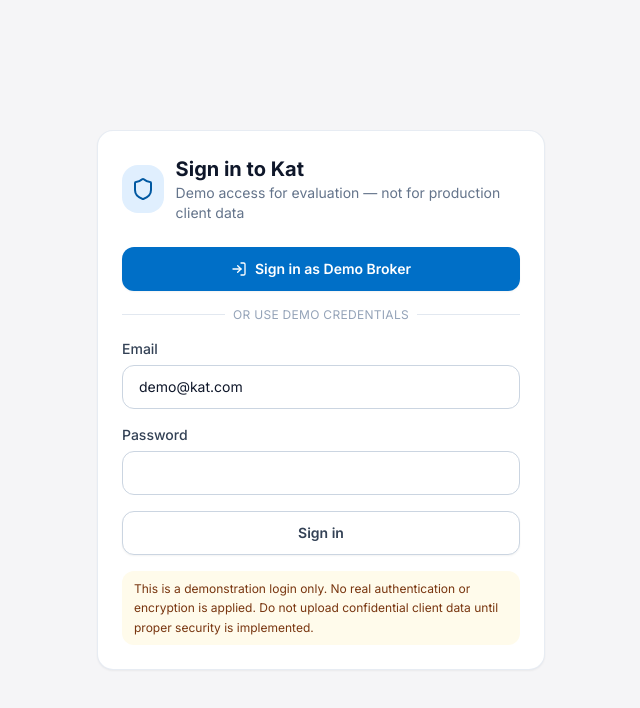
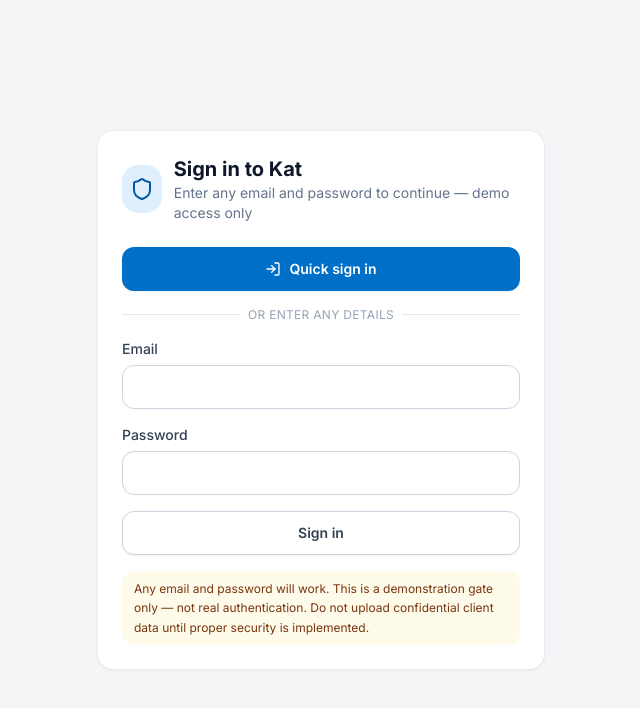
Before and after one commit to matthewcowley2206-sketch/Kat-Commercial-DD, a Next.js app: page / in a window 1280 px wide. Shown: the top 708 px of the page, without its empty margins (319-959 px from the left). Built offline with nearby package versions, Linux system fonts and the light colour scheme; no server answers.

Commit message:
Allow any email and password on the demo login screen.

```diff
--- a/src/components/AuthProvider.tsx
+++ b/src/components/AuthProvider.tsx
@@ -4,7 +4,6 @@ import { createContext, useCallback, useContext, useEffect, useState } from "rea
 import { LogIn, Shield } from "lucide-react";
 import {
   clearSession,
-  DEMO_CREDENTIALS,
   getSession,
   setSession,
   validateLogin,
@@ -27,7 +26,7 @@ export function useAuth() {
 }
 
 function LoginScreen({ onLogin }: { onLogin: (email: string, password: string) => boolean }) {
-  const [email, setEmail] = useState<string>(DEMO_CREDENTIALS.email);
+  const [email, setEmail] = useState("");
   const [password, setPassword] = useState("");
   const [error, setError] = useState<string | null>(null);
 
@@ -39,9 +38,9 @@ function LoginScreen({ onLogin }: { onLogin: (email: string, password: string) =
     }
   };
 
-  const handleDemoLogin = () => {
+  const handleQuickSignIn = () => {
     setError(null);
-    onLogin(DEMO_CREDENTIALS.email, DEMO_CREDENTIALS.password);
+    onLogin("guest@kat.com", "guest");
   };
 
   return (
@@ -58,7 +57,7 @@ function LoginScreen({ onLogin }: { onLogin: (email: string, password: string) =
             </div>
           </div>
 
-          <button type="button" className="btn-primary mb-4 w-full" onClick={handleDemoLogin}>
+          <button type="button" className="btn-primary mb-4 w-full" onClick={handleQuickSignIn}>
             <LogIn className="h-4 w-4" aria-hidden />
             {copy.auth.demoSignIn}
           </button>
--- a/src/lib/auth/dummy-auth.ts
+++ b/src/lib/auth/dummy-auth.ts
@@ -1,9 +1,3 @@
-export const DEMO_CREDENTIALS = {
-  email: "demo@kat.com",
-  password: "demo123",
-  name: "Demo Broker",
-} as const;
-
 export interface AuthSession {
   email: string;
   name: string;
@@ -12,19 +6,21 @@ export interface AuthSession {
 
 const SESSION_KEY = "kat-auth-session";
 
+function displayNameFromEmail(email: string): string {
+  const local = email.split("@")[0]?.trim();
+  if (!local) return "Guest";
+  return local.charAt(0).toUpperCase() + local.slice(1);
+}
+
 export function validateLogin(email: string, password: string): AuthSession | null {
   const normalised = email.trim().toLowerCase();
-  if (
-    normalised === DEMO_CREDENTIALS.email &&
-    password === DEMO_CREDENTIALS.password
-  ) {
-    return {
-      email: DEMO_CREDENTIALS.email,
-      name: DEMO_CREDENTIALS.name,
-      loggedInAt: new Date().toISOString(),
-    };
-  }
-  return null;
+  if (!normalised || !password.trim()) return null;
+
+  return {
+    email: normalised,
+    name: displayNameFromEmail(normalised),
+    loggedInAt: new Date().toISOString(),
+  };
 }
 
 export function getSession(): AuthSession | null {
--- a/src/lib/copy.ts
+++ b/src/lib/copy.ts
@@ -503,16 +503,16 @@ export const copy = {
   },
   auth: {
     signInTitle: "Sign in to Kat",
-    signInSubtitle: "Demo access for evaluation — not for production client data",
-    demoSignIn: "Sign in as Demo Broker",
-    orEmail: "or use demo credentials",
+    signInSubtitle: "Enter any email and password to continue — demo access only",
+    demoSignIn: "Quick sign in",
+    orEmail: "or enter any details",
     email: "Email",
     password: "Password",
     signIn: "Sign in",
     signOut: "Sign out",
-    invalidCredentials: "Invalid email or password. Use the demo sign-in or demo@kat.com / demo123",
+    invalidCredentials: "Please enter an email and password",
     demoNote:
-      "This is a demonstration login only. No real authentication or encryption is applied. Do not upload confidential client data until proper security is implemented.",
+      "Any email and password will work. This is a demonstration gate only — not real authentication. Do not upload confidential client data until proper security is implemented.",
   },
   export: {
     button: "Export report",
```
